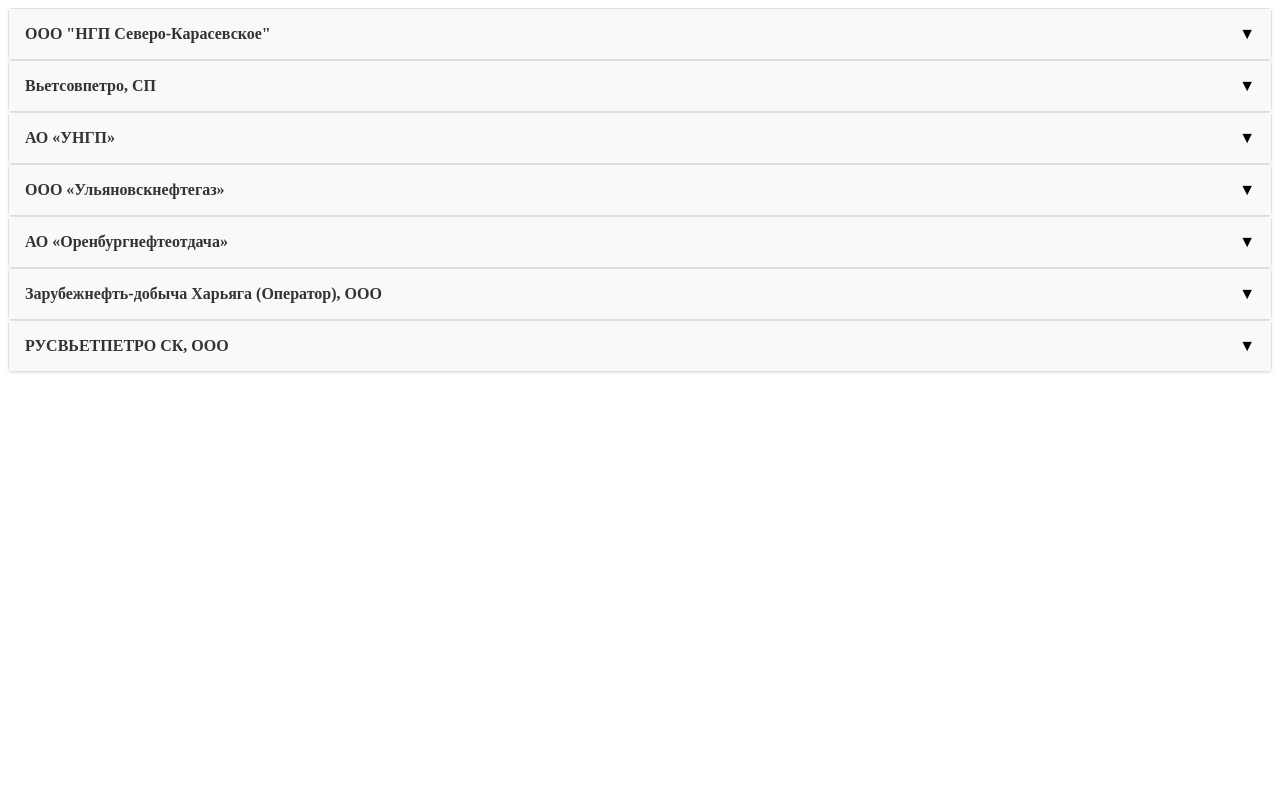
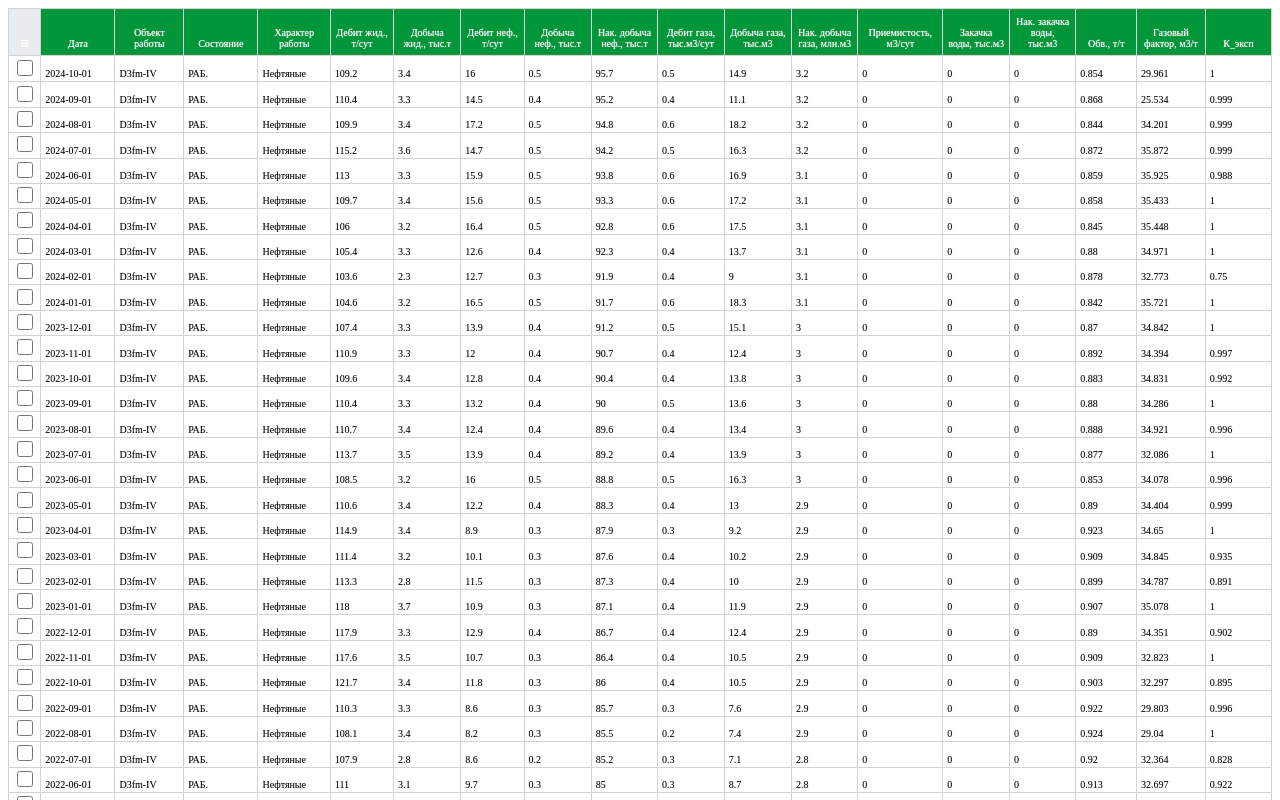
Before and after one commit to Gavr1k/excel-table, a Vue app: page / in a window 1280 px wide. Shown: the top 800 px of the page. Built offline with nearby package versions, Linux system fonts and the light colour scheme.

Commit message:
update excel table component

```diff
--- a/src/App.vue
+++ b/src/App.vue
@@ -1,29 +1,30 @@
 <template>
   <div class="test">
-      <NestedTableWrapper
-        :tableData="tableData"
-        :columns="columns"
+      <!-- <NestedTableWrapper
+        :tableData="nestedTable"
+        :columns="nestedColumns"
       >
       <template #actions-header>Ссылки</template>
       <template #actions="{ record }">
         <button @click="">Открыть</button>
       </template>
-    </NestedTableWrapper>
-      <!-- <MainTable
-      ></MainTable> -->
+    </NestedTableWrapper> -->
+      <ExcelTable
+      :columns="columns"
+      ></ExcelTable>
   </div>
 </template>
 
 <script setup lang="ts">
 import NestedTableWrapper from './components/ui/NestedTable.vue';
-import MainTable from './components/ui/MainTable.vue';
+import ExcelTable from './components/ui/ExcelTable.vue';
 import { reactive } from 'vue';
 
-import table from './components/ui/conts';
+import nestedTable_ from './components/ui/conts';
 
-const tableData = reactive(table);
+const nestedTable = reactive(nestedTable_);
 
-const columns = reactive([
+const nestedColumns = reactive([
   { field: "calc_type_id", type: "string", label: "Тип расчета", readonly: true, },
   { field: "pra_version_id", type: "string", label: "Версия" },
   { field: "field_id", type: "string", label: "Месторождение" },
@@ -35,6 +36,29 @@
   { field: "created_dt", type: "string", label: "Дата создания сценария" },
   { field: "user_id", type: "string", label: "Автор" },
 ]);
+
+//----------single table
+
+const columns = reactive([
+  { field: "date_dt", type: "string", label: "Дата" },
+  { field: "prod_horizon", type: "string", label: "Объект работы" },
+  { field: "well_status", type: "string", label: "Состояние" },
+  { field: "well_type", type: "string", label: "Характер работы" },
+  { field: "liq_prod_rate_tn", type: "string", label: "Дебит жид., т/сут" },
+  { field: "liq_prod_month_tn", type: "string", label: "Добыча  жид., тыс.т" },
+  { field: "oil_prod_rate_tn", type: "string", label: "Дебит неф., т/сут" },
+  { field: "oil_prod_month_tn", type: "string", label: "Добыча  неф., тыс.т" },
+  { field: "oil_prod_cumul_tn", type: "string", label: "Нак. добыча неф., тыс.т" },
+  { field: "png_prod_rate_m3", type: "string", label: "Дебит газа, тыс.м3/сут" },
+  { field: "png_prod_month_m3", type: "string", label: "Добыча  газа, тыс.м3" },
+  { field: "png_prod_cumul_m3", type: "string", label: "Нак. добыча газа, млн.м3" },
+  { field: "wat_inje_rate_m3", type: "string", label: "Приемистость, м3/сут" },
+  { field: "wat_inje_month_m3", type: "string", label: "Закачка воды, тыс.м3" },
+  { field: "wat_inje_cumul_m3", type: "string", label: "Нак. закачка воды, тыс.м3" },
+  { field: "wct_tn", type: "string", label: "Обв., т/т" },
+  { field: "gor_tn_to_m3", type: "string", label: "Газовый фактор, м3/т" },
+  { field: "eff", type: "string", label: "К_эксп" },
+]);
 </script>
 
 <style scoped>
--- /dev/null
+++ b/src/components/ui/ExcelTable.vue
@@ -0,0 +1,33 @@
+<template>
+  <VueExcelEditor class="excel-table" v-model="tableData" :columns="columns" noPaging noFooter no-header-edit selectable
+    free-select>
+    <VueExcelColumn v-for="(column, colIndex) in columns" :key="colIndex" :field="column.field" :label="column.label"
+      :type="column.type" :width="column.width" :init-style="{ padding: '2px 4px', height: '15px' }" auto-fill-width
+      v-slot="scope">
+    </VueExcelColumn>
+  </VueExcelEditor>
+</template>
+
+<script setup lang="ts">
+import VueExcelEditor from '../table/VueExcelEditor.vue';
+import VueExcelColumn from '../table/VueExcelColumn.vue';
+import { reactive } from 'vue';
+
+const props = defineProps({
+  // tableData: Array,
+  columns: Array,
+});
+
+import table from './single-table';
+
+const tableData = reactive(table);
+
+
+
+</script>
+
+<style scoped lang="scss">
+.excel-table::v-deep .component-content .table-content .systable {
+  width: auto !important;
+}
+</style>
```
Also changed, not shown: src/components/ui/MainTable.vue (deleted, +0 -52 lines).
